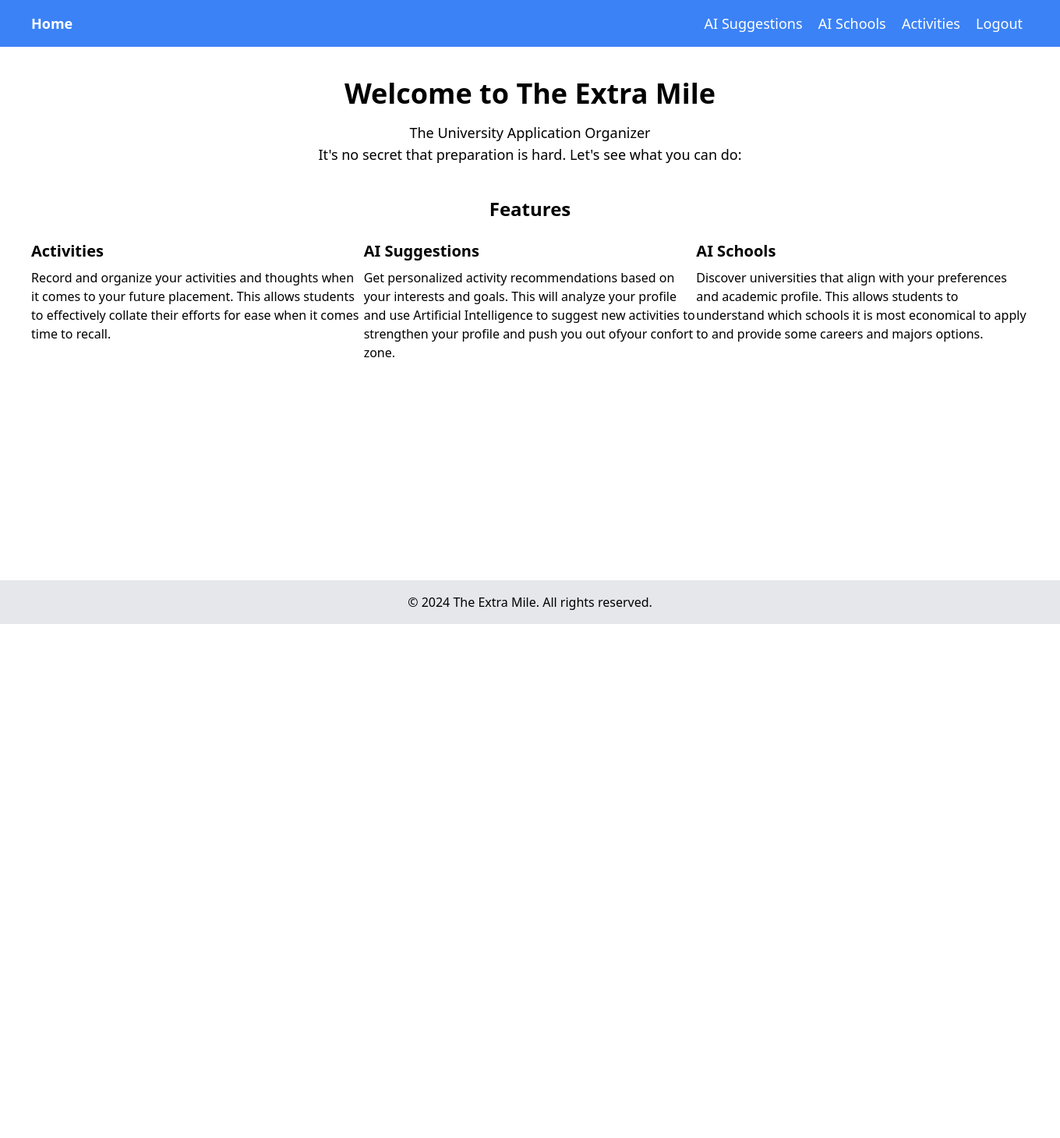
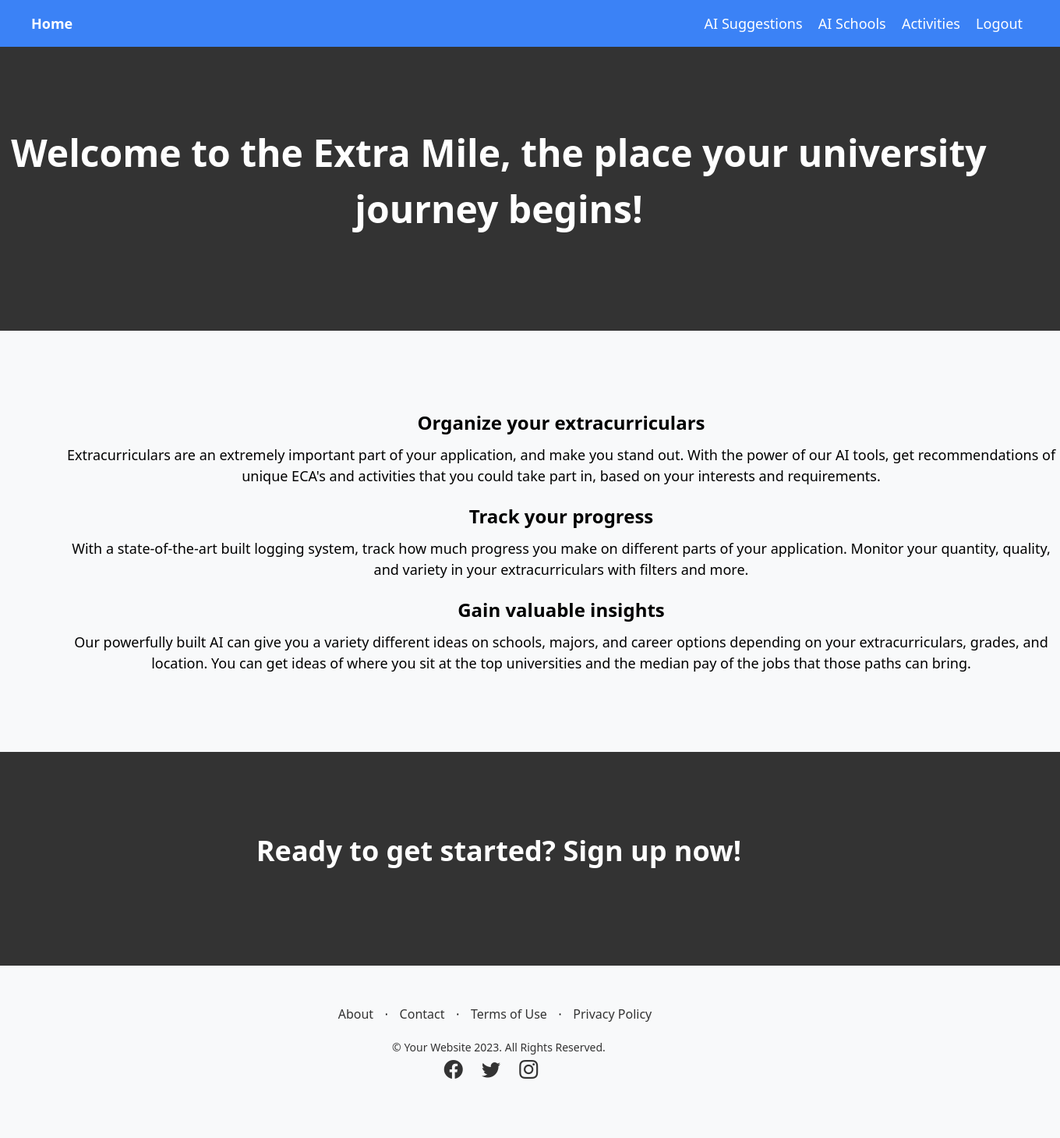
Before and after one commit to InnovAIte-hackathon/Main-Application, a Flask app: page / in a window 1360 px wide. Shown: the whole page at 78% size. Before the commit the page ends 800 px from the top, so only its background shows below. Run offline with Flask 2, Linux system fonts and the light colour scheme; some libraries are stand-ins or nearby versions.

Commit message:
Landing page

```diff
--- a/templates/index.html
+++ b/templates/index.html
@@ -1,47 +1,132 @@
 <!DOCTYPE html>
 <html lang="en">
     <head>
-    <meta charset="UTF-8">
-    <meta name="viewport" content="width=device-width, initial-scale=1.0">
-    <title>The Extra Mile - University Application Organizer</title>
-    <!-- BEGIN: Tailwind CSS CDN -->
-    <link href="https://cdn.jsdelivr.net/npm/tailwindcss@2.2.16/dist/tailwind.min.css" rel="stylesheet">
-    <link href="{{ url_for('static', filename='favicon.png') }}" rel="icon">
-    <!-- END: Tailwind CSS CDN -->
+        <meta charset="utf-8" />
+        <meta name="viewport" content="width=device-width, initial-scale=1, shrink-to-fit=no" />
+        <meta name="description" content="" />
+        <meta name="author" content="" />
+        <title>The Extra Mile</title>
+
+        <link rel="icon" type="image/x-icon" href="assets/favicon.ico" />
+
+        <link href="https://cdn.jsdelivr.net/npm/bootstrap-icons@1.5.0/font/bootstrap-icons.css" rel="stylesheet" type="text/css" />
+        <link href="https://cdn.jsdelivr.net/npm/tailwindcss@2.2.19/dist/tailwind.min.css" rel="stylesheet">
+        <link href="https://fonts.googleapis.com/css?family=Lato:300,400,700,300italic,400italic,700italic" rel="stylesheet" type="text/css" />
+
         <style>
-        /* Custom styles for the longer page */
-        .animated-content {
-            animation: slide-up 1s ease-in-out;
+            /* Add your inline styles here */
+            .masthead {
+                background-color: #333;
+                padding: 100px 0;
+                text-align: center;
             }
 
-        @keyframes slide-up {
+            .masthead h1 {
+                color: #fff;
+                font-size: 48px;
+                font-weight: bold;
+                margin-bottom: 20px;
+            }
+
+            .features-icons {
+                background-color: #f8f9fa;
+                padding: 100px 0;
+            }
+
+            .features-icons h3 {
+                font-size: 24px;
+                font-weight: bold;
+                margin-bottom: 10px;
+            }
+
+            .features-icons p {
+                font-size: 18px;
+                margin-bottom: 0;
+            }
+
+            .call-to-action {
+                background-color: #333;
+                padding: 100px 0;
+                text-align: center;
+            }
+
+            .call-to-action h2 {
+                color: #fff;
+                font-size: 36px;
+                font-weight: bold;
+                margin-bottom: 20px;
+            }
+
+            .footer {
+                background-color: #f8f9fa;
+                padding: 50px 0;
+                text-align: center;
+            }
+
+            .footer ul {
+                list-style: none;
+                padding: 0;
+                margin-bottom: 20px;
+            }
+
+            .footer ul li {
+                display: inline-block;
+                margin-right: 10px;
+            }
+
+            .footer ul li a {
+                color: #333;
+                text-decoration: none;
+            }
+
+            .footer p {
+                font-size: 14px;
+                color: #333;
+                margin-bottom: 0;
+            }
+
+            .footer i {
+                font-size: 24px;
+                color: #333;
+                margin-right: 10px;
+            }
+            @keyframes fadeIn {
                 0% {
                     opacity: 0;
-                transform: translateY(20px);
                 }
                 100% {
                     opacity: 1;
+                }
+            }
+
+            @keyframes slideIn {
+                0% {
+                    transform: translateY(100%);
+                }
+                100% {
                     transform: translateY(0);
                 }
             }
 
-        /* Sticky footer */
-        html, body {
-            height: 100%;
+            .masthead {
+                animation: fadeIn 1s ease-in-out;
             }
 
-        body {
-            display: flex;
-            flex-direction: column;
+            .features-icons-item {
+                animation: slideIn 1s ease-in-out;
             }
 
-        main {
-            flex: 1;
+            .call-to-action {
+                animation: fadeIn 1s ease-in-out;
+            }
+
+            .footer {
+                animation: slideIn 1s ease-in-out;
             }
         </style>
     </head>
     <body>
-    <header>
+
         <nav class="bg-blue-500 p-4">
             <div class="container mx-auto">
                 <div class="flex justify-between">
@@ -55,42 +140,90 @@
                 </div>
             </div>
         </nav>
+
+        <header class="masthead">
+            <div class="container position-relative">
+                <div class="row justify-content-center">
+                    <div class="col-xl-6">
+                        <div class="text-center text-white">
+                            <h1 class="mb-5">Welcome to the Extra Mile, the place your university journey begins!</h1>
+                        </div>
+                    </div>
+                </div>
+            </div>
         </header>
 
-    <main>
-        <section class="hero">
-            <div class="container mx-auto">
-                <h1 class="text-4xl font-bold text-center mt-10">Welcome to The Extra Mile</h1>
-                <p class="text-lg text-center mt-4">The University Application Organizer<br>It's no secret that preparation is hard. Let's see what you can do:</p>
+        <section class="features-icons bg-light text-center">
+            <div class="container text-center" style="margin-left: 80px;">
+                <div class="row">
+                    <div class="col-lg-4">
+                        <div class="features-icons-item mx-auto mb-5 mb-lg-0 mb-lg-3">
+                            <a href="/activities"><h3>Organize your extracurriculars</h3></a>
+                            <p class="lead mb-0">Extracurriculars are an extremely important part of your application, and make you stand out. With the power of our AI tools, get recommendations of unique ECA's and activities that you could take part in, based on your interests and requirements.</p>
                         </div>
-        </section>
-
-        <section class="features">
-            <div class="container mx-auto">
-                <h2 class="text-2xl font-bold text-center mt-10">Features</h2>
-                <div class="flex justify-center mt-6">
-                    <div class="w-1/3 animated-content">
-                        <a href="/activities"><h3 class="text-xl font-bold">Activities</h3></a>
-                        <p class="mt-2">Record and organize your activities and thoughts when it comes to your future placement. This allows students to effectively collate their efforts for ease when it comes time to recall.</p>
-                    </div><br>
-                    <div class="w-1/3 animated-content">
-                        <a href="/recommend-activity"><h3 class="text-xl font-bold">AI Suggestions</h3></a>
-                        <p class="mt-2">Get personalized activity recommendations based on your interests and goals. This will analyze your profile and use Artificial Intelligence to suggest new activities to strengthen your profile and push you out ofyour confort zone.</p>
-                    </div><br>
-                    <div class="w-1/3 animated-content">
-                        <a href="/recommend-schools"><h3 class="text-xl font-bold">AI Schools</h3></a>
-                        <p class="mt-2">Discover universities that align with your preferences and academic profile. This allows students to understand which schools it is most economical to apply to and provide some careers and majors options. </p>
-                    </div><br>
+                    </div>
+                    <div class="col-lg-4">
+                        <div class="features-icons-item mx-auto mb-5 mb-lg-0 mb-lg-3">
+                            <a href="/recommend-activity"><h3>Track your progress</h3></a>
+                            <p class="lead mb-0">With a state-of-the-art built logging system, track how much progress you make on different parts of your application. Monitor your quantity, quality, and variety in your extracurriculars with filters and more.</p>
+                        </div>
+                    </div>
+                    <div class="col-lg-4">
+                        <div class="features-icons-item mx-auto mb-0 mb-lg-3">
+                            <a href="/recommend-schools"><h3>Gain valuable insights</h3></a>
+                            <p class="lead mb-0">Our powerfully built AI can give you a variety different ideas on schools, majors, and career options depending on your extracurriculars, grades, and location. You can get ideas of where you sit at the top universities and the median pay of the jobs that those paths can bring.</p>
+                        </div>
+                    </div>
                 </div>
             </div>
         </section>
 
-    </main>
+        <section class="call-to-action text-white text-center" id="signup">
+            <div class="container position-relative">
+                <div class="row justify-content-center">
+                    <div class="col-xl-6">
+                        <h2 class="mb-4">Ready to get started? Sign up now!</h2>
+                    </div>
+                </div>
+            </div>
+        </section>
 
-    <footer class="bg-gray-200 p-4">
-        <div class="container mx-auto">
-            <p class="text-center">© 2024 The Extra Mile. All rights reserved.</p>
+        <footer class="footer bg-light">
+            <div class="container">
+                <div class="row">
+                    <div class="col-lg-6 h-100 text-center text-lg-start my-auto">
+                        <ul class="list-inline mb-2">
+                            <li class="list-inline-item"><a href="#!">About</a></li>
+                            <li class="list-inline-item">⋅</li>
+                            <li class="list-inline-item"><a href="#!">Contact</a></li>
+                            <li class="list-inline-item">⋅</li>
+                            <li class="list-inline-item"><a href="#!">Terms of Use</a></li>
+                            <li class="list-inline-item">⋅</li>
+                            <li class="list-inline-item"><a href="#!">Privacy Policy</a></li>
+                        </ul>
+                        <p class="text-muted small mb-4 mb-lg-0">&copy; Your Website 2023. All Rights Reserved.</p>
+                    </div>
+                    <div class="col-lg-6 h-100 text-center text-lg-end my-auto">
+                        <ul class="list-inline mb-0">
+                            <li class="list-inline-item me-4">
+                                <a href="#!"><i class="bi-facebook fs-3"></i></a>
+                            </li>
+                            <li class="list-inline-item me-4">
+                                <a href="#!"><i class="bi-twitter fs-3"></i></a>
+                            </li>
+                            <li class="list-inline-item">
+                                <a href="#!"><i class="bi-instagram fs-3"></i></a>
+                            </li>
+                        </ul>
+                    </div>
+                </div>
             </div>
         </footer>
+
+        <script src="https://cdn.jsdelivr.net/npm/bootstrap@5.2.3/dist/js/bootstrap.bundle.min.js"></script>
+
+        <script src="js/scripts.js"></script>
+
+        <script src="https://cdn.startbootstrap.com/sb-forms-latest.js"></script>
     </body>
 </html>
```
Lines whose indentation alone changed are shown as unchanged.
